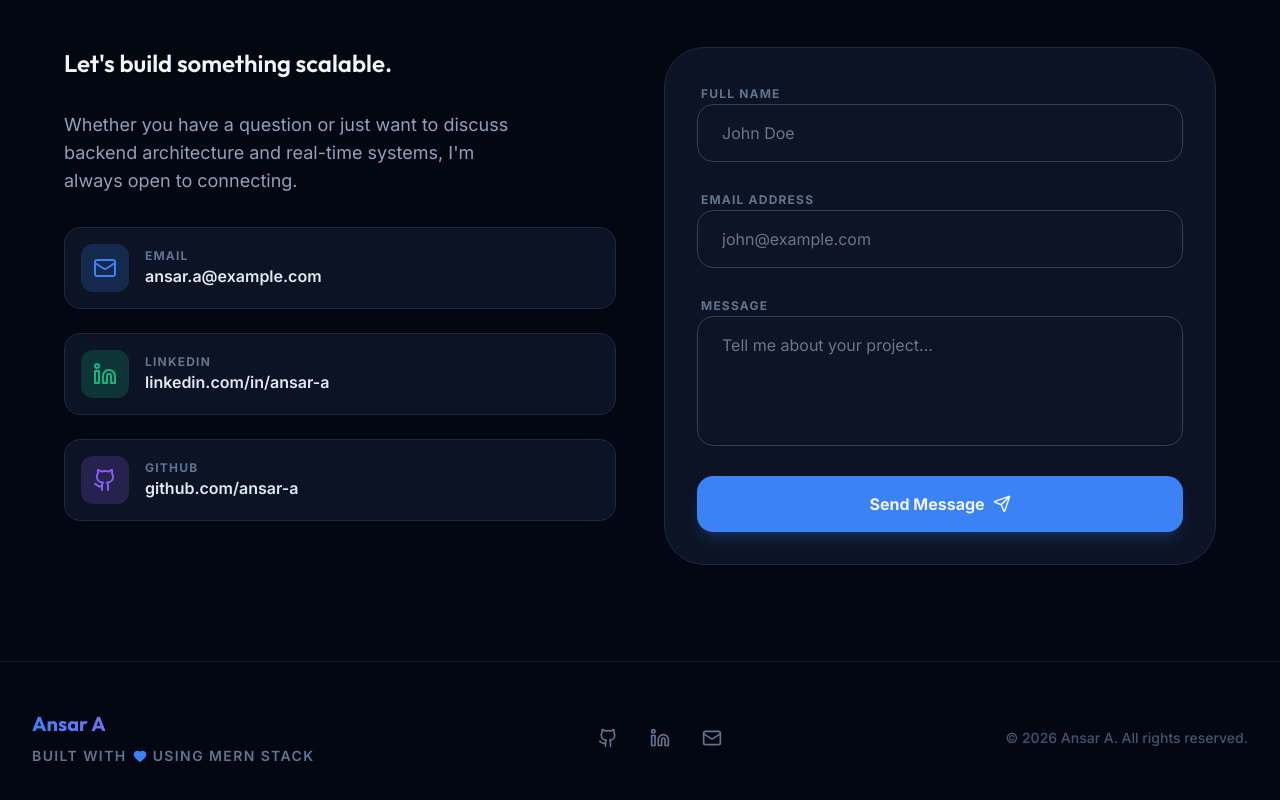
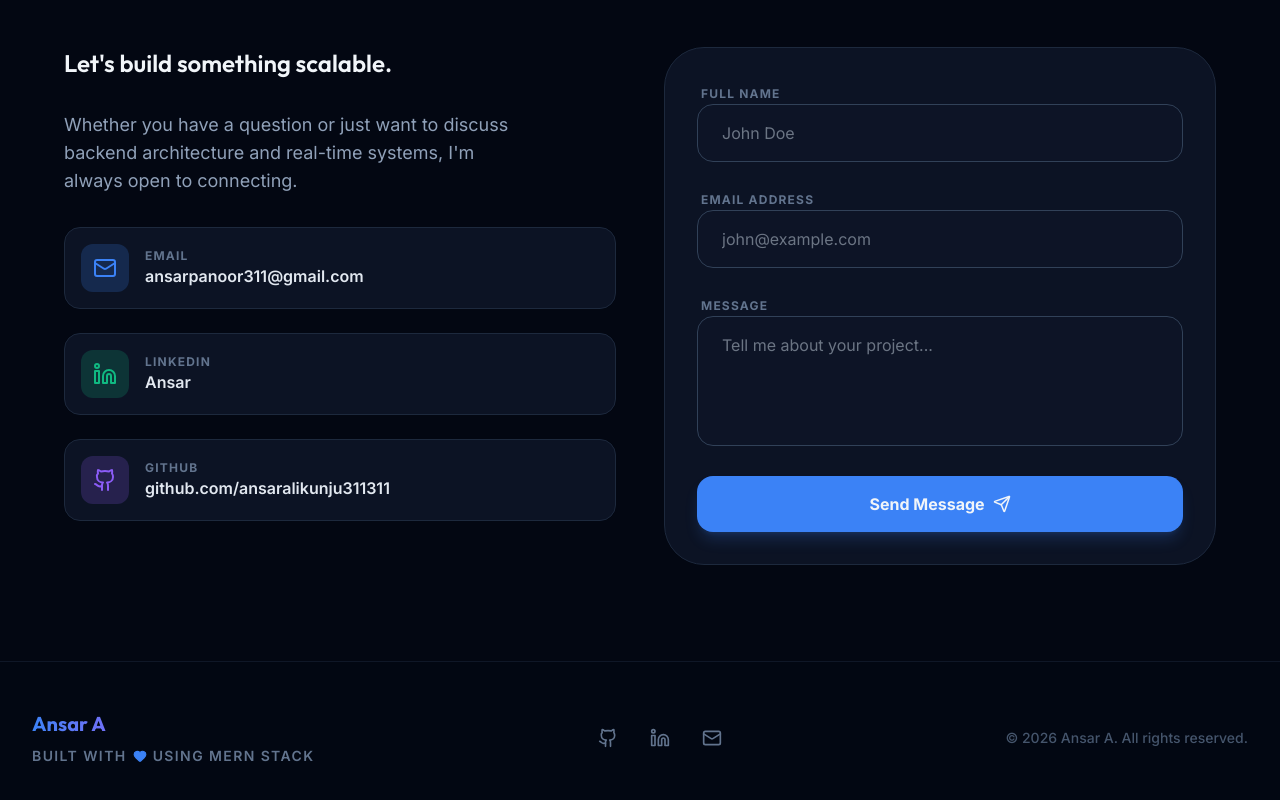
Before and after one commit to ansaralikunju311311/Portfolio, a React (Vite) app: page / in a window 1280 px wide. Shown: the part 4006-4806 px from the top of the page. Built offline with nearby package versions, Linux system fonts and the light colour scheme.

Commit message:
corrected the details

```diff
--- a/src/components/Contact.tsx
+++ b/src/components/Contact.tsx
@@ -29,33 +29,33 @@ export default function Contact() {
             </p>
 
             <div className="space-y-6">
-              <a href="mailto:ansar@example.com" className="flex items-center space-x-4 group p-4 glass rounded-2xl hover:border-primary/50 transition-all">
+              <a href="mailto:ansarpanoor311@gmail.com" className="flex items-center space-x-4 group p-4 glass rounded-2xl hover:border-primary/50 transition-all">
                 <div className="p-3 bg-primary/20 rounded-xl text-primary group-hover:bg-primary group-hover:text-slate-100 transition-colors">
                    <Mail size={24} />
                 </div>
                 <div>
                   <p className="text-xs uppercase tracking-widest text-slate-500 font-bold">Email</p>
-                  <p className="text-slate-200 font-semibold group-hover:text-primary transition-colors">ansar.a@example.com</p>
+                  <p className="text-slate-200 font-semibold group-hover:text-primary transition-colors">ansarpanoor311@gmail.com</p>
                 </div>
               </a>
 
-              <a href="https://linkedin.com" target="_blank" rel="noopener noreferrer" className="flex items-center space-x-4 group p-4 glass rounded-2xl hover:border-secondary/50 transition-all">
+              <a href="https://www.linkedin.com/in/ansar-a-0b210620b/" target="_blank" rel="noopener noreferrer" className="flex items-center space-x-4 group p-4 glass rounded-2xl hover:border-secondary/50 transition-all">
                 <div className="p-3 bg-secondary/20 rounded-xl text-secondary group-hover:bg-secondary group-hover:text-slate-100 transition-colors">
                    <Linkedin size={24} />
                 </div>
                 <div>
                   <p className="text-xs uppercase tracking-widest text-slate-500 font-bold">LinkedIn</p>
-                  <p className="text-slate-200 font-semibold group-hover:text-secondary transition-colors">linkedin.com/in/ansar-a</p>
+                  <p className="text-slate-200 font-semibold group-hover:text-secondary transition-colors">Ansar</p>
                 </div>
               </a>
 
-              <a href="https://github.com" target="_blank" rel="noopener noreferrer" className="flex items-center space-x-4 group p-4 glass rounded-2xl hover:border-accent/50 transition-all">
+              <a href="https://github.com/ansaralikunju311311" target="_blank" rel="noopener noreferrer" className="flex items-center space-x-4 group p-4 glass rounded-2xl hover:border-accent/50 transition-all">
                 <div className="p-3 bg-accent/20 rounded-xl text-accent group-hover:bg-accent group-hover:text-slate-100 transition-colors">
                    <Github size={24} />
                 </div>
                 <div>
                   <p className="text-xs uppercase tracking-widest text-slate-500 font-bold">GitHub</p>
-                  <p className="text-slate-200 font-semibold group-hover:text-accent transition-colors">github.com/ansar-a</p>
+                  <p className="text-slate-200 font-semibold group-hover:text-accent transition-colors">github.com/ansaralikunju311311</p>
                 </div>
               </a>
             </div>
--- a/src/components/Footer.tsx
+++ b/src/components/Footer.tsx
@@ -14,13 +14,13 @@ export default function Footer() {
           </div>
 
           <div className="flex items-center space-x-8">
-            <a href="https://github.com" target="_blank" rel="noopener noreferrer" className="text-slate-500 hover:text-primary transition-colors">
+            <a href="https://github.com/ansaralikunju311311" target="_blank" rel="noopener noreferrer" className="text-slate-500 hover:text-primary transition-colors">
               <Github size={20} />
             </a>
-            <a href="https://linkedin.com" target="_blank" rel="noopener noreferrer" className="text-slate-500 hover:text-secondary transition-colors">
+            <a href="https://www.linkedin.com/in/ansar-a-0b210620b/" target="_blank" rel="noopener noreferrer" className="text-slate-500 hover:text-secondary transition-colors">
               <Linkedin size={20} />
             </a>
-            <a href="mailto:ansar@example.com" className="text-slate-500 hover:text-accent transition-colors">
+            <a href="mailto:ansarpanoor311@gmail.com" className="text-slate-500 hover:text-accent transition-colors">
               <Mail size={20} />
             </a>
           </div>
--- a/src/components/Navbar.tsx
+++ b/src/components/Navbar.tsx
@@ -48,10 +48,10 @@ export default function Navbar() {
               </a>
             ))}
             <div className="flex items-center space-x-4 border-l border-slate-700 pl-8">
-              <a href="https://github.com" target="_blank" rel="noopener noreferrer" className="text-slate-400 hover:text-white transition-colors">
+              <a href="https://github.com/ansaralikunju311311" target="_blank" rel="noopener noreferrer" className="text-slate-400 hover:text-white transition-colors">
                 <Github size={20} />
               </a>
-              <a href="https://linkedin.com" target="_blank" rel="noopener noreferrer" className="text-slate-400 hover:text-white transition-colors">
+              <a href="https://www.linkedin.com/in/ansar-a-0b210620b/" target="_blank" rel="noopener noreferrer" className="text-slate-400 hover:text-white transition-colors">
                 <Linkedin size={20} />
               </a>
             </div>
```
